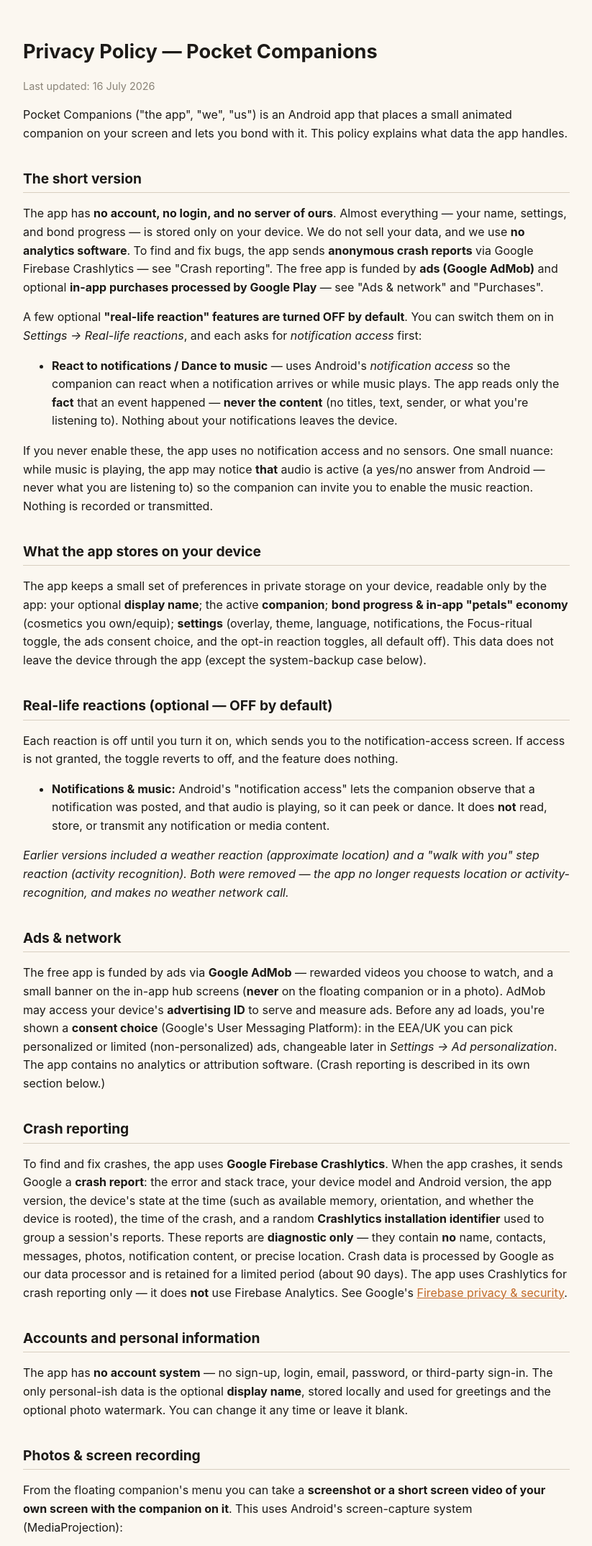
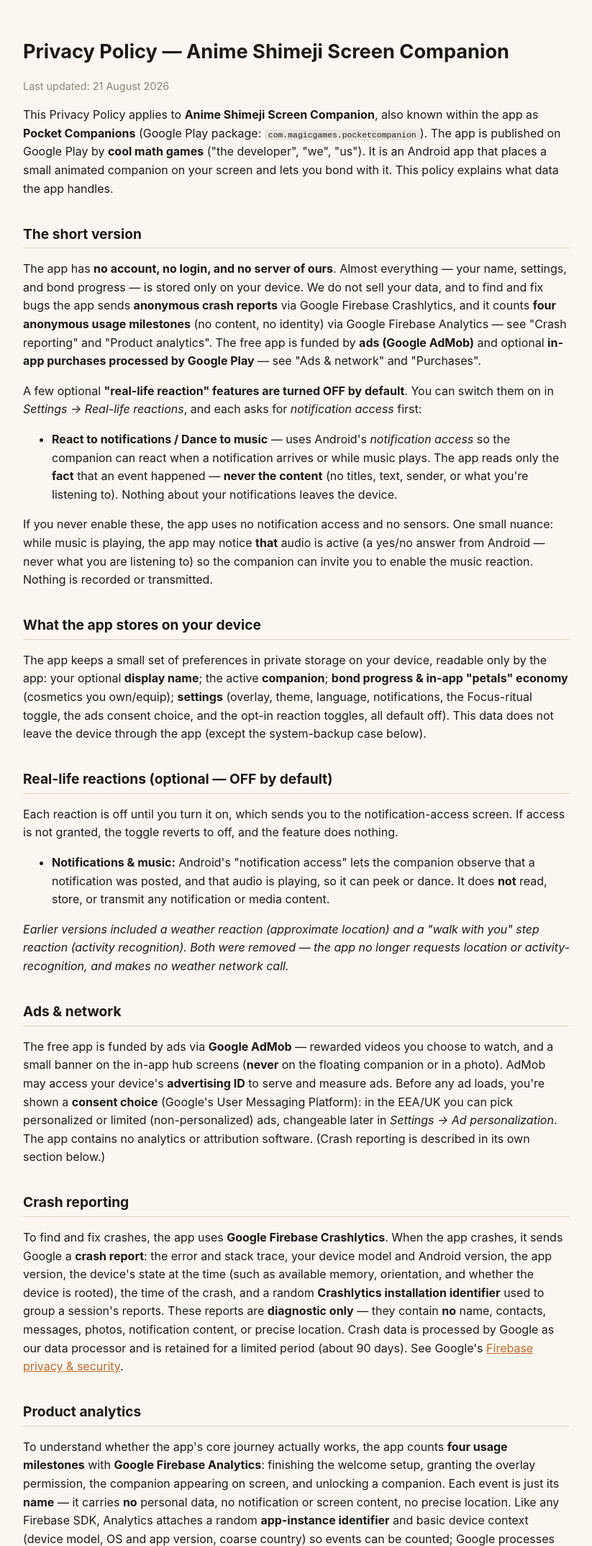
Before and after one commit to abdogomri/pocket-companions-legal, a plain HTML site: page privacy-policy.html in a window 1280 px wide. Shown: the top 2148 px of the page at 72% size, without its empty margins (228-1051 px from the left). Drawn offline with Linux system fonts and the light colour scheme.

Commit message:
Update privacy policy — sync avec docs/privacy-policy.html (2026-08-22)

```diff
--- a/privacy-policy.html
+++ b/privacy-policy.html
@@ -3,7 +3,7 @@
 <head>
 <meta charset="utf-8">
 <meta name="viewport" content="width=device-width, initial-scale=1">
-<title>Privacy Policy — Pocket Companions</title>
+<title>Privacy Policy — Anime Shimeji Screen Companion (Pocket Companions)</title>
 <style>
   :root { color-scheme: light dark; }
   body { max-width: 760px; margin: 0 auto; padding: 32px 20px 64px; line-height: 1.6;
@@ -21,13 +21,13 @@
 </style>
 </head>
 <body>
-<h1>Privacy Policy — Pocket Companions</h1>
-<p class="updated">Last updated: 16 July 2026</p>
+<h1>Privacy Policy — Anime Shimeji Screen Companion</h1>
+<p class="updated">Last updated: 21 August 2026</p>
 
-<p>Pocket Companions ("the app", "we", "us") is an Android app that places a small animated companion on your screen and lets you bond with it. This policy explains what data the app handles.</p>
+<p>This Privacy Policy applies to <strong>Anime Shimeji Screen Companion</strong>, also known within the app as <strong>Pocket Companions</strong> (Google Play package: <code>com.magicgames.pocketcompanion</code>). The app is published on Google Play by <strong>cool math games</strong> ("the developer", "we", "us"). It is an Android app that places a small animated companion on your screen and lets you bond with it. This policy explains what data the app handles.</p>
 
 <h2>The short version</h2>
-<p>The app has <strong>no account, no login, and no server of ours</strong>. Almost everything — your name, settings, and bond progress — is stored only on your device. We do not sell your data, and we use <strong>no analytics software</strong>. To find and fix bugs, the app sends <strong>anonymous crash reports</strong> via Google Firebase Crashlytics — see "Crash reporting". The free app is funded by <strong>ads (Google AdMob)</strong> and optional <strong>in-app purchases processed by Google Play</strong> — see "Ads &amp; network" and "Purchases".</p>
+<p>The app has <strong>no account, no login, and no server of ours</strong>. Almost everything — your name, settings, and bond progress — is stored only on your device. We do not sell your data, and to find and fix bugs the app sends <strong>anonymous crash reports</strong> via Google Firebase Crashlytics, and it counts <strong>four anonymous usage milestones</strong> (no content, no identity) via Google Firebase Analytics — see "Crash reporting" and "Product analytics". The free app is funded by <strong>ads (Google AdMob)</strong> and optional <strong>in-app purchases processed by Google Play</strong> — see "Ads &amp; network" and "Purchases".</p>
 <p>A few optional <strong>"real-life reaction" features are turned OFF by default</strong>. You can switch them on in <em>Settings → Real-life reactions</em>, and each asks for <em>notification access</em> first:</p>
 <ul>
   <li><strong>React to notifications / Dance to music</strong> — uses Android's <em>notification access</em> so the companion can react when a notification arrives or while music plays. The app reads only the <strong>fact</strong> that an event happened — <strong>never the content</strong> (no titles, text, sender, or what you're listening to). Nothing about your notifications leaves the device.</li>
@@ -48,7 +48,10 @@
 <p>The free app is funded by ads via <strong>Google AdMob</strong> — rewarded videos you choose to watch, and a small banner on the in-app hub screens (<strong>never</strong> on the floating companion or in a photo). AdMob may access your device's <strong>advertising ID</strong> to serve and measure ads. Before any ad loads, you're shown a <strong>consent choice</strong> (Google's User Messaging Platform): in the EEA/UK you can pick personalized or limited (non-personalized) ads, changeable later in <em>Settings → Ad personalization</em>. The app contains no analytics or attribution software. (Crash reporting is described in its own section below.)</p>
 
 <h2>Crash reporting</h2>
-<p>To find and fix crashes, the app uses <strong>Google Firebase Crashlytics</strong>. When the app crashes, it sends Google a <strong>crash report</strong>: the error and stack trace, your device model and Android version, the app version, the device's state at the time (such as available memory, orientation, and whether the device is rooted), the time of the crash, and a random <strong>Crashlytics installation identifier</strong> used to group a session's reports. These reports are <strong>diagnostic only</strong> — they contain <strong>no</strong> name, contacts, messages, photos, notification content, or precise location. Crash data is processed by Google as our data processor and is retained for a limited period (about 90 days). The app uses Crashlytics for crash reporting only — it does <strong>not</strong> use Firebase Analytics. See Google's <a href="https://firebase.google.com/support/privacy">Firebase privacy &amp; security</a>.</p>
+<p>To find and fix crashes, the app uses <strong>Google Firebase Crashlytics</strong>. When the app crashes, it sends Google a <strong>crash report</strong>: the error and stack trace, your device model and Android version, the app version, the device's state at the time (such as available memory, orientation, and whether the device is rooted), the time of the crash, and a random <strong>Crashlytics installation identifier</strong> used to group a session's reports. These reports are <strong>diagnostic only</strong> — they contain <strong>no</strong> name, contacts, messages, photos, notification content, or precise location. Crash data is processed by Google as our data processor and is retained for a limited period (about 90 days). See Google's <a href="https://firebase.google.com/support/privacy">Firebase privacy &amp; security</a>.</p>
+
+<h2>Product analytics</h2>
+<p>To understand whether the app's core journey actually works, the app counts <strong>four usage milestones</strong> with <strong>Google Firebase Analytics</strong>: finishing the welcome setup, granting the overlay permission, the companion appearing on screen, and unlocking a companion. Each event is just its <strong>name</strong> — it carries <strong>no</strong> personal data, no notification or screen content, no precise location. Like any Firebase SDK, Analytics attaches a random <strong>app-instance identifier</strong> and basic device context (device model, OS and app version, coarse country) so events can be counted; Google processes this as our data processor. We use these counts only to fix the app's flow (for example, seeing where new players give up). See Google's <a href="https://firebase.google.com/support/privacy">Firebase privacy &amp; security</a>.</p>
 
 <h2>Accounts and personal information</h2>
 <p>The app has <strong>no account system</strong> — no sign-up, login, email, password, or third-party sign-in. The only personal-ish data is the optional <strong>display name</strong>, stored locally and used for greetings and the optional photo watermark. You can change it any time or leave it blank.</p>
@@ -71,14 +74,14 @@
   <tr><td>Foreground service (special use)</td><td>Keeps the companion visible and not killed by the system.</td></tr>
   <tr><td>Notifications</td><td>The service shows a notification with Show/Hide controls. The app can also show <strong>local</strong> reminders (a daily visit reminder, and bond-milestone notes — the latter off by default); both have Settings toggles, respect Android's notification permission, and involve no network.</td></tr>
   <tr><td>Run after restart</td><td>So the companion can return after a reboot if it was enabled.</td></tr>
-  <tr><td>Internet / Advertising ID</td><td>Used by the ads SDK (Google AdMob) to load ads and access the advertising ID; by Firebase Crashlytics to upload anonymous crash reports; and by Google Play to download companion animation packs (Play Asset Delivery) and process purchases (Play Billing). We run no server of our own.</td></tr>
+  <tr><td>Internet / Advertising ID</td><td>Used by the ads SDK (Google AdMob) to load ads and access the advertising ID; by Firebase Crashlytics to upload anonymous crash reports; by Firebase Analytics to upload the four usage milestones described in "Product analytics"; and by Google Play to download companion animation packs (Play Asset Delivery) and process purchases (Play Billing). We run no server of our own.</td></tr>
   <tr><td>Screen capture (foreground service)</td><td>Only while you take a screenshot/screen video from the companion's menu, after Android's per-session consent dialog. Captures stay on your device.</td></tr>
   <tr><td>Notification access <em>(optional)</em></td><td>Notification &amp; music reactions only — reacts to the presence of events; content is never read.</td></tr>
 </table>
 <p>The app also reads the battery level at runtime to pause the companion on low battery; this is used on-device and never stored or transmitted.</p>
 
 <h2>Advertising</h2>
-<p>The app uses <strong>Google AdMob</strong> to show ads (rewarded videos you opt to watch + a hub-screen banner; never on the overlay or in photos). AdMob may collect and use your device's <strong>advertising ID</strong> to serve and measure ads, and shares it with Google for that purpose. Ad personalization follows the consent choice described in "Ads &amp; network". See Google's policies at <a href="https://policies.google.com/technologies/ads">policies.google.com/technologies/ads</a>. Apart from this and the crash reporting described above, the app uses no other analytics or attribution software.</p>
+<p>The app uses <strong>Google AdMob</strong> to show ads (rewarded videos you opt to watch, a hub-screen banner, and occasional full-screen interstitials at natural breaks such as the end of a Focus session; never on the overlay or in photos). AdMob may collect and use your device's <strong>advertising ID</strong> to serve and measure ads, and shares it with Google for that purpose. Ad personalization follows the consent choice described in "Ads &amp; network". See Google's policies at <a href="https://policies.google.com/technologies/ads">policies.google.com/technologies/ads</a>. Apart from this, the crash reporting, and the four-event product analytics described above, the app uses no other analytics or attribution software.</p>
 
 <h2>Purchases</h2>
 <p>The app offers optional <strong>in-app purchases</strong> (petal packs and cosmetic content) processed entirely by <strong>Google Play Billing</strong>. We never see or store your payment details — Google Play handles payment, and the app only records locally what you own. Refunds follow Google Play's policy.</p>
@@ -103,6 +106,6 @@
 <p>If the app's data practices change (for example, new ad providers, accounts, or network features), this policy and the Google Play Data Safety declaration will be updated before that version is released.</p>
 
 <h2>Contact</h2>
-<p>For privacy questions, contact: <a href="mailto:abdo.elgomri@gmail.com">abdo.elgomri@gmail.com</a></p>
+<p><strong>Developer:</strong> cool math games<br><strong>App:</strong> Anime Shimeji Screen Companion (Pocket Companions)<br><strong>Google Play package:</strong> <code>com.magicgames.pocketcompanion</code><br>For privacy questions, contact: <a href="mailto:abdo.elgomri@gmail.com">abdo.elgomri@gmail.com</a></p>
 </body>
 </html>
```
Also changed, not shown: index.html (+8 -5 lines).
